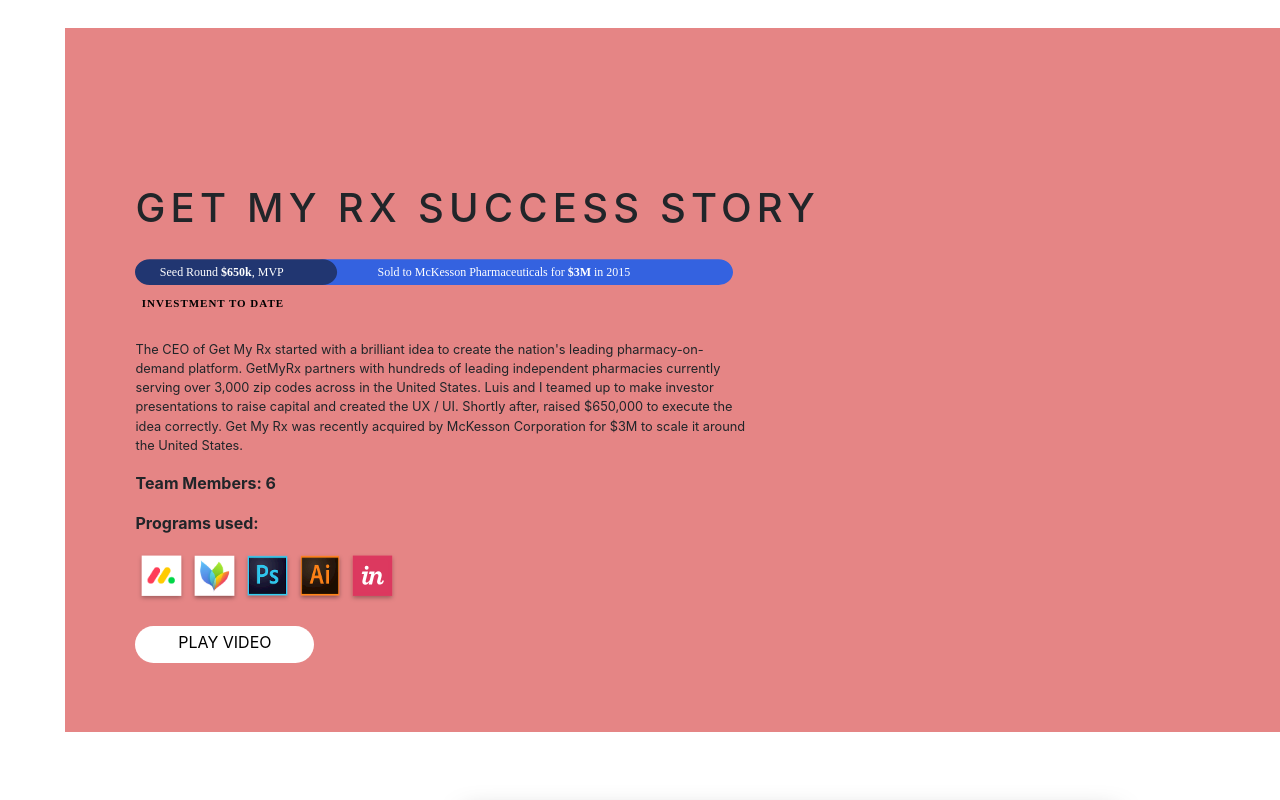
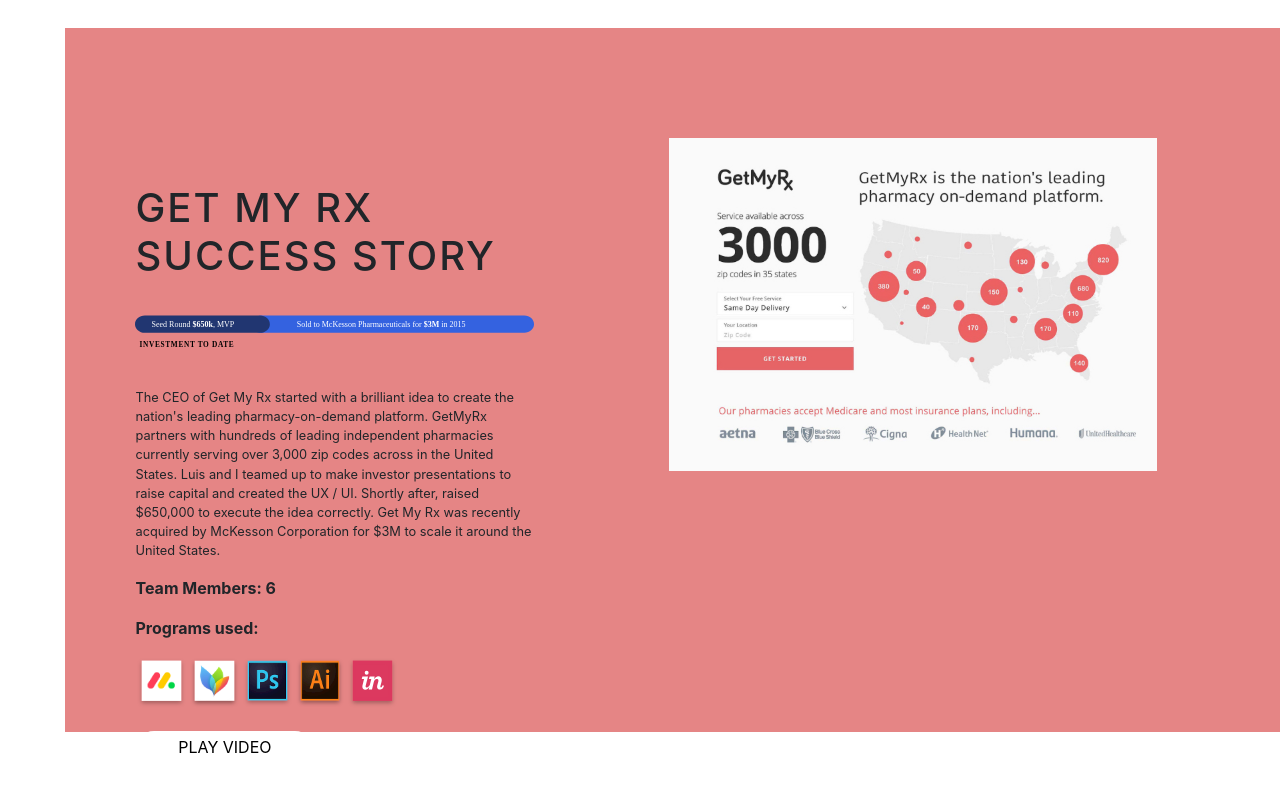
Before and after one commit to urosantic/AngularWeb, an Angular app: page / in a window 1280 px wide. Shown: the part 2120-2920 px from the top of the page. Built offline with nearby package versions, Linux system fonts and the light colour scheme.

Commit message:
edited my rx

```diff
--- a/src/app/rxStory/rxstory.component.css
+++ b/src/app/rxStory/rxstory.component.css
@@ -16,23 +16,26 @@
   margin-left:5.48vw;
   margin-top:19.46vh;
   margin-bottom: 0px;
+  width: 31.8vw;
 }
 
 .rightPart {
-  width: 732px;
-  height: 500px;
+  width: 38.125vw;
+  height: 49vh;
   float: right;
   margin-top: 13.77vh;
+  background: url("../../assets/heros/getmyrx_success_image.jpg") no-repeat ;
+  background-size: contain;
 }
 
 #myrxTimeline {
-  width: 597.76px;
+  width: 31.1vw;
   height: 50.92px;
 }
 
 h1 {
   font-size: 2.5em;
-  letter-spacing: 0.13em;
+  letter-spacing: 0.05em;
   margin-bottom: 3.4vh;
 }
 
--- a/src/app/rxStory/rxstory.component.html
+++ b/src/app/rxStory/rxstory.component.html
@@ -4,7 +4,7 @@
 
     <img id="myrxTimeline" src="../../assets/heros/getmyrx_timeline.svg" alt="myRx_timeline">
 
-    <p style="font-size: 0.8em; width: 612px">
+    <p style="font-size: 0.8em; width: 31vw;">
       The CEO of Get My Rx started with a brilliant idea to create the  nation's leading pharmacy-on-demand platform.
       GetMyRx partners with hundreds of leading independent pharmacies currently serving over 3,000 zip codes across in the United States.
       Luis and I teamed up to make investor presentations to raise capital and created the UX / UI.
@@ -29,6 +29,6 @@
     </div>
   </div>
   <div class="rightPart">
-    <img id="myrxImg" src="../../assets/heros/gmrx_press.svg" alt="myrx_img">
+    <!--<img id="myrxImg" src="../../assets/heros/gmrx_press.svg" alt="myrx_img">-->
   </div>
 </div>
```
